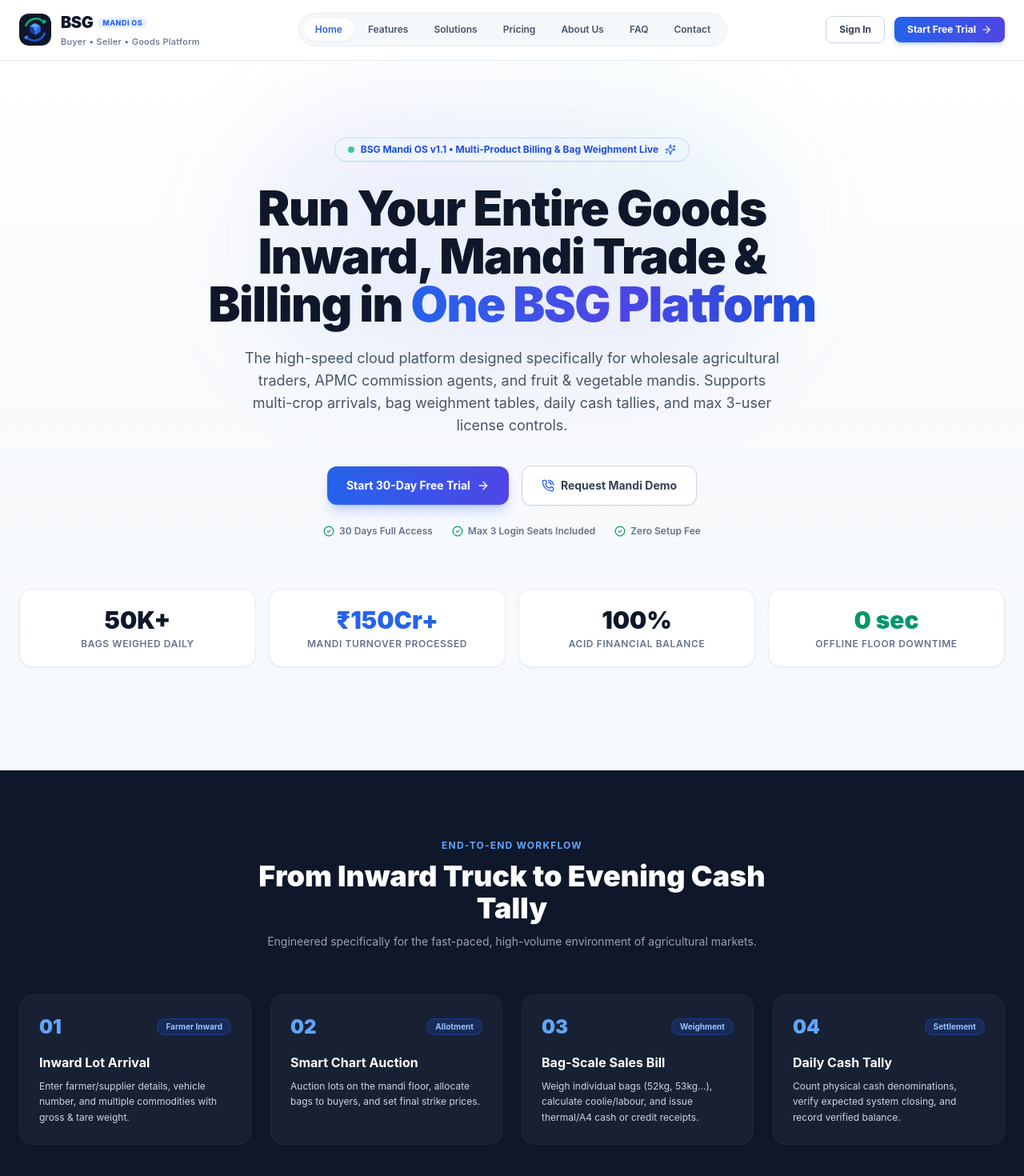
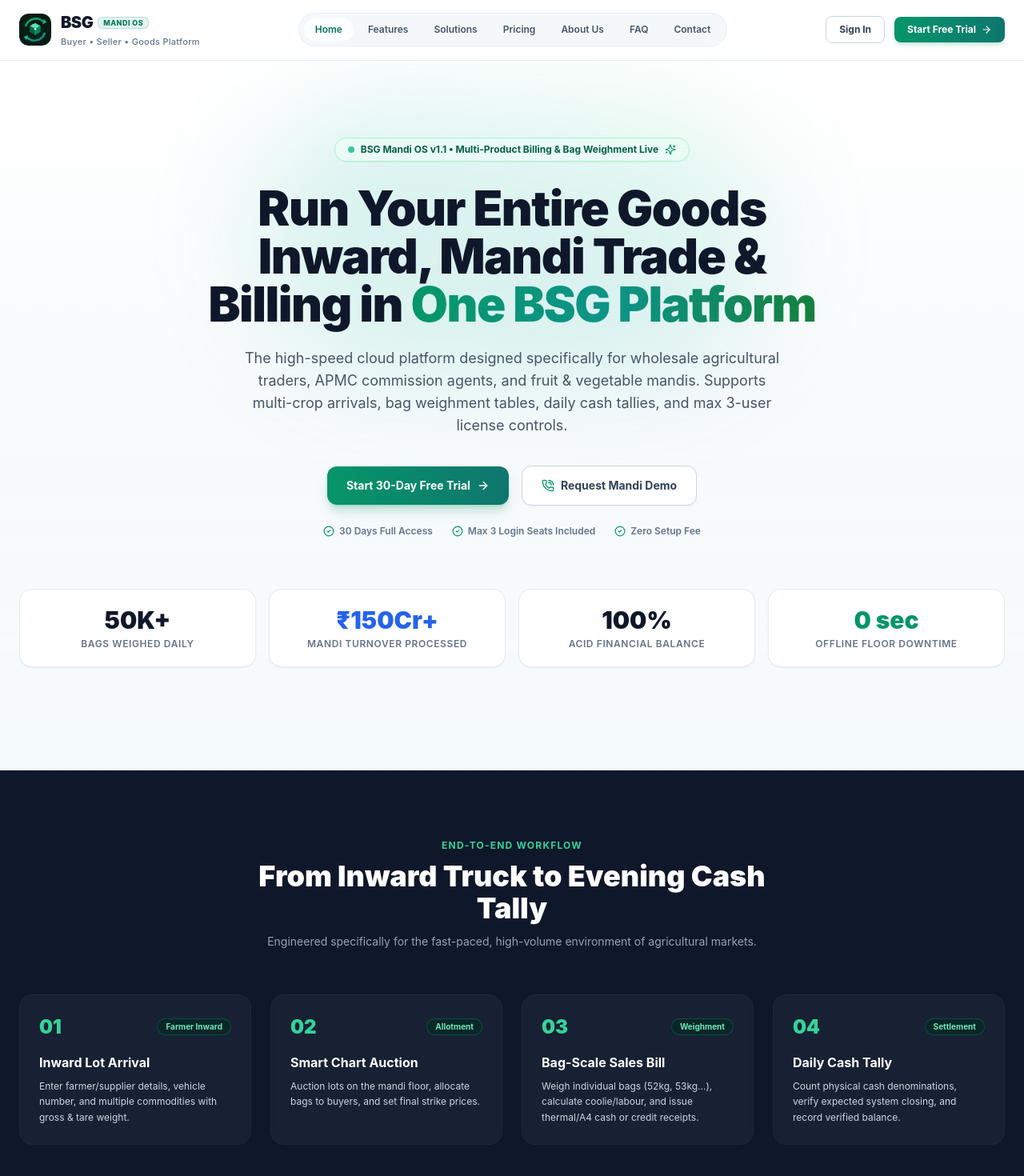
Before and after one commit to TamilselvanRaman/BSG, a Next.js app in the folder web/: page / in a window 1280 px wide. Shown: the top 1470 px of the page at 80% size. Built offline with nearby package versions, Linux system fonts and the light colour scheme.

Commit message:
feat(design): remove all emojis in favor of Lucide vector icons and switch color theme to premium Emerald Green

```diff
--- a/web/src/app/page.tsx
+++ b/web/src/app/page.tsx
@@ -167,23 +167,23 @@ export default function HomePage() {
       {/* ============================================================
           HERO SECTION
          ============================================================ */}
-      <section className="relative overflow-hidden border-b border-slate-200/80 bg-gradient-to-b from-white via-slate-50 to-blue-50/30 pt-16 pb-20 lg:pt-24 lg:pb-32">
+      <section className="relative overflow-hidden border-b border-slate-200/80 bg-gradient-to-b from-white via-slate-50 to-emerald-50/25 pt-16 pb-20 lg:pt-24 lg:pb-32">
         {/* Glow circles */}
-        <div className="absolute top-1/4 left-1/2 -translate-x-1/2 -translate-y-1/2 w-[650px] h-[350px] bg-gradient-to-tr from-blue-400/10 via-indigo-500/10 to-teal-400/10 blur-3xl pointer-events-none rounded-full" />
+        <div className="absolute top-1/4 left-1/2 -translate-x-1/2 -translate-y-1/2 w-[650px] h-[350px] bg-gradient-to-tr from-emerald-400/15 via-teal-500/15 to-green-400/10 blur-3xl pointer-events-none rounded-full" />
 
         <div className="relative mx-auto max-w-7xl px-6">
           <div className="mx-auto max-w-3xl text-center">
             {/* Pill Banner */}
-            <div className="inline-flex items-center gap-2 rounded-full border border-blue-200 bg-blue-50/80 px-4 py-1.5 text-xs font-bold text-blue-700 shadow-sm backdrop-blur-sm">
+            <div className="inline-flex items-center gap-2 rounded-full border border-emerald-200 bg-emerald-50/80 px-4 py-1.5 text-xs font-bold text-emerald-800 shadow-sm backdrop-blur-sm">
               <span className="flex h-2 w-2 rounded-full bg-emerald-500 animate-pulse" />
               <span>BSG Mandi OS v1.1 • Multi-Product Billing & Bag Weighment Live</span>
-              <Sparkles className="h-3.5 w-3.5 text-blue-600" />
+              <Sparkles className="h-3.5 w-3.5 text-emerald-600" />
             </div>
 
             {/* Headline */}
             <h1 className="mt-7 text-4xl font-black tracking-tight text-slate-900 sm:text-5xl lg:text-6xl leading-[1.12]">
               Run Your Entire Goods Inward, Mandi Trade & Billing in{" "}
-              <span className="bg-gradient-to-r from-blue-600 via-indigo-600 to-blue-700 bg-clip-text text-transparent">
+              <span className="bg-gradient-to-r from-emerald-600 via-teal-600 to-green-700 bg-clip-text text-transparent">
                 One BSG Platform
               </span>
             </h1>
@@ -198,7 +198,7 @@ export default function HomePage() {
             <div className="mt-9 flex flex-wrap items-center justify-center gap-4">
               <Link
                 href="/register"
-                className="inline-flex items-center gap-2 rounded-xl bg-gradient-to-r from-blue-600 to-indigo-600 px-6 py-3.5 text-sm font-bold text-white shadow-lg shadow-blue-600/25 hover:from-blue-700 hover:to-indigo-700 transition hover:shadow-xl hover:-translate-y-0.5"
+                className="inline-flex items-center gap-2 rounded-xl bg-gradient-to-r from-emerald-600 to-teal-700 px-6 py-3.5 text-sm font-bold text-white shadow-lg shadow-emerald-600/25 hover:from-emerald-700 hover:to-teal-800 transition hover:shadow-xl hover:-translate-y-0.5"
               >
                 <span>Start 30-Day Free Trial</span>
                 <ArrowRight className="h-4 w-4" />
@@ -207,7 +207,7 @@ export default function HomePage() {
                 href="#enquiry-section"
                 className="inline-flex items-center gap-2 rounded-xl border border-slate-300 bg-white px-6 py-3.5 text-sm font-bold text-slate-700 shadow-sm hover:bg-slate-50 hover:border-slate-400 transition hover:-translate-y-0.5"
               >
-                <PhoneCall className="h-4 w-4 text-blue-600" />
+                <PhoneCall className="h-4 w-4 text-emerald-600" />
                 <span>Request Mandi Demo</span>
               </a>
             </div>
@@ -265,7 +265,7 @@ export default function HomePage() {
       <section className="py-20 bg-slate-900 text-white border-b border-slate-800">
         <div className="mx-auto max-w-7xl px-6">
           <div className="text-center max-w-2xl mx-auto">
-            <span className="text-xs font-bold uppercase tracking-widest text-blue-400">
+            <span className="text-xs font-bold uppercase tracking-widest text-emerald-400">
               End-to-End Workflow
             </span>
             <h2 className="mt-2 text-3xl font-black sm:text-4xl">
@@ -280,17 +280,17 @@ export default function HomePage() {
             {WORKFLOW_STEPS.map((s) => (
               <div
                 key={s.step}
-                className="relative rounded-2xl border border-slate-800 bg-slate-800/60 p-6 backdrop-blur hover:border-blue-500/50 hover:bg-slate-800 transition group"
+                className="relative rounded-2xl border border-slate-800 bg-slate-800/60 p-6 backdrop-blur hover:border-emerald-500/50 hover:bg-slate-800 transition group"
               >
                 <div className="flex items-center justify-between">
-                  <span className="text-2xl font-black text-blue-400 group-hover:scale-110 transition-transform">
+                  <span className="text-2xl font-black text-emerald-400 group-hover:scale-110 transition-transform">
                     {s.step}
                   </span>
-                  <span className="rounded-full bg-blue-900/40 border border-blue-700/50 px-2.5 py-0.5 text-[10px] font-bold text-blue-300">
+                  <span className="rounded-full bg-emerald-950/60 border border-emerald-700/50 px-2.5 py-0.5 text-[10px] font-bold text-emerald-300">
                     {s.tag}
                   </span>
                 </div>
-                <h3 className="mt-4 text-base font-bold text-white group-hover:text-blue-300 transition-colors">
+                <h3 className="mt-4 text-base font-bold text-white group-hover:text-emerald-300 transition-colors">
                   {s.title}
                 </h3>
                 <p className="mt-2 text-xs text-slate-300 leading-relaxed">
@@ -308,7 +308,7 @@ export default function HomePage() {
       <section className="py-20 bg-white border-b border-slate-200">
         <div className="mx-auto max-w-7xl px-6">
           <div className="text-center max-w-2xl mx-auto">
-            <span className="text-xs font-bold uppercase tracking-widest text-blue-600">
+            <span className="text-xs font-bold uppercase tracking-widest text-emerald-700">
               Complete Mandi Suite
             </span>
             <h2 className="mt-2 text-3xl font-black text-slate-900 sm:text-4xl">
@@ -325,17 +325,17 @@ export default function HomePage() {
               return (
                 <div
                   key={item.title}
-                  className="rounded-2xl border border-slate-200 bg-slate-50/50 p-6 hover:bg-white hover:border-blue-300 hover:shadow-lg transition-all group"
+                  className="rounded-2xl border border-slate-200 bg-slate-50/50 p-6 hover:bg-white hover:border-emerald-300 hover:shadow-lg transition-all group"
                 >
                   <div className="flex items-center justify-between">
-                    <div className="flex h-12 w-12 items-center justify-center rounded-xl bg-blue-100/80 text-blue-700 group-hover:bg-blue-600 group-hover:text-white transition-colors">
+                    <div className="flex h-12 w-12 items-center justify-center rounded-xl bg-emerald-100/80 text-emerald-800 group-hover:bg-emerald-600 group-hover:text-white transition-colors">
                       <Icon className="h-6 w-6" />
                     </div>
                     <span className="rounded-full bg-slate-100 border border-slate-200 px-2.5 py-0.5 text-[10px] font-bold text-slate-600 uppercase tracking-wider">
                       {item.badge}
                     </span>
                   </div>
-                  <h3 className="mt-5 text-base font-bold text-slate-900 group-hover:text-blue-600 transition-colors">
+                  <h3 className="mt-5 text-base font-bold text-slate-900 group-hover:text-emerald-700 transition-colors">
                     {item.title}
                   </h3>
                   <p className="mt-2 text-xs text-slate-600 leading-relaxed">
@@ -351,13 +351,13 @@ export default function HomePage() {
       {/* ============================================================
           ENQUIRY & DEMO CONTACT FORM
          ============================================================ */}
-      <section id="enquiry-section" className="py-20 bg-gradient-to-b from-slate-50 to-blue-50/40">
+      <section id="enquiry-section" className="py-20 bg-gradient-to-b from-slate-50 to-emerald-50/30">
         <div className="mx-auto max-w-7xl px-6">
           <div className="grid gap-12 lg:grid-cols-12 items-center">
             {/* Left pitch */}
             <div className="lg:col-span-5 space-y-6">
-              <span className="inline-flex items-center gap-1.5 rounded-full bg-blue-100 px-3.5 py-1 text-xs font-bold text-blue-800">
-                <Zap className="h-3.5 w-3.5 text-blue-600" />
+              <span className="inline-flex items-center gap-1.5 rounded-full bg-emerald-100 px-3.5 py-1 text-xs font-bold text-emerald-800">
+                <Zap className="h-3.5 w-3.5 text-emerald-600" />
                 Free Onboarding Support
               </span>
               <h2 className="text-3xl font-black text-slate-900 sm:text-4xl">
@@ -437,7 +437,7 @@ export default function HomePage() {
                           placeholder="e.g. Kannan Murugan"
                           value={enquiryForm.fullName}
                           onChange={(e) => setEnquiryForm({ ...enquiryForm, fullName: e.target.value })}
-                          className="w-full rounded-xl border border-slate-300 px-3.5 py-2.5 text-sm focus:border-blue-600 focus:outline-none"
+                          className="w-full rounded-xl border border-slate-300 px-3.5 py-2.5 text-sm focus:border-emerald-600 focus:ring-1 focus:ring-emerald-600 focus:outline-none"
                         />
                       </div>
                       <div>
@@ -450,7 +450,7 @@ export default function HomePage() {
                           placeholder="e.g. BSG Trading Corp"
                           value={enquiryForm.shopName}
                           onChange={(e) => setEnquiryForm({ ...enquiryForm, shopName: e.target.value })}
-                          className="w-full rounded-xl border border-slate-300 px-3.5 py-2.5 text-sm focus:border-blue-600 focus:outline-none"
+                          className="w-full rounded-xl border border-slate-300 px-3.5 py-2.5 text-sm focus:border-emerald-600 focus:ring-1 focus:ring-emerald-600 focus:outline-none"
                         />
                       </div>
                     </div>
@@ -466,7 +466,7 @@ export default function HomePage() {
                           placeholder="10-digit mobile number"
                           value={enquiryForm.phone}
                           onChange={(e) => setEnquiryForm({ ...enquiryForm, phone: e.target.value })}
-                          className="w-full rounded-xl border border-slate-300 px-3.5 py-2.5 text-sm focus:border-blue-600 focus:outline-none"
+                          className="w-full rounded-xl border border-slate-300 px-3.5 py-2.5 text-sm focus:border-emerald-600 focus:ring-1 focus:ring-emerald-600 focus:outline-none"
                         />
                       </div>
                       <div>
@@ -479,7 +479,7 @@ export default function HomePage() {
                           placeholder="e.g. Coimbatore / Oddanchatram"
                           value={enquiryForm.city}
                           onChange={(e) => setEnquiryForm({ ...enquiryForm, city: e.target.value })}
-                          className="w-full rounded-xl border border-slate-300 px-3.5 py-2.5 text-sm focus:border-blue-600 focus:outline-none"
+                          className="w-full rounded-xl border border-slate-300 px-3.5 py-2.5 text-sm focus:border-emerald-600 focus:ring-1 focus:ring-emerald-600 focus:outline-none"
                         />
                       </div>
                     </div>
@@ -492,7 +492,7 @@ export default function HomePage() {
                         <select
                           value={enquiryForm.businessType}
                           onChange={(e) => setEnquiryForm({ ...enquiryForm, businessType: e.target.value })}
-                          className="w-full rounded-xl border border-slate-300 px-3 py-2.5 text-sm focus:border-blue-600 focus:outline-none bg-white"
+                          className="w-full rounded-xl border border-slate-300 px-3 py-2.5 text-sm focus:border-emerald-600 focus:outline-none bg-white"
                         >
                           <option value="Vegetable Mandi">Vegetable Mandi Trader</option>
                           <option value="Fruit Commission Agent">Fruit Commission Agent</option>
@@ -508,7 +508,7 @@ export default function HomePage() {
                         <select
                           value={enquiryForm.dailyBags}
                           onChange={(e) => setEnquiryForm({ ...enquiryForm, dailyBags: e.target.value })}
-                          className="w-full rounded-xl border border-slate-300 px-3 py-2.5 text-sm focus:border-blue-600 focus:outline-none bg-white"
+                          className="w-full rounded-xl border border-slate-300 px-3 py-2.5 text-sm focus:border-emerald-600 focus:outline-none bg-white"
                         >
                           <option value="Under 500 Bags">Under 500 Bags / Day</option>
                           <option value="500 - 2000 Bags">500 - 2,000 Bags / Day</option>
@@ -526,14 +526,14 @@ export default function HomePage() {
                         placeholder="Tell us about your weighment flow, printers, or custom commission rate needs..."
                         value={enquiryForm.message}
                         onChange={(e) => setEnquiryForm({ ...enquiryForm, message: e.target.value })}
-                        className="w-full rounded-xl border border-slate-300 p-3 text-sm focus:border-blue-600 focus:outline-none"
+                        className="w-full rounded-xl border border-slate-300 p-3 text-sm focus:border-emerald-600 focus:ring-1 focus:ring-emerald-600 focus:outline-none"
                       />
                     </div>
 
                     <button
                       type="submit"
                       disabled={submitting}
-                      className="w-full flex items-center justify-center gap-2 rounded-xl bg-gradient-to-r from-blue-600 to-indigo-600 py-3.5 text-sm font-bold text-white shadow-md shadow-blue-600/25 hover:from-blue-700 hover:to-indigo-700 transition disabled:opacity-50"
+                      className="w-full flex items-center justify-center gap-2 rounded-xl bg-gradient-to-r from-emerald-600 to-teal-700 py-3.5 text-sm font-bold text-white shadow-md shadow-emerald-600/25 hover:from-emerald-700 hover:to-teal-800 transition disabled:opacity-50"
                     >
                       <Send className="h-4 w-4" />
                       <span>{submitting ? "Sending Enquiry..." : "Submit Enquiry & Get Free Trial Key"}</span>
@@ -555,7 +555,7 @@ export default function HomePage() {
       <section className="py-20 bg-white border-t border-slate-200">
         <div className="mx-auto max-w-4xl px-6">
           <div className="text-center">
-            <span className="text-xs font-bold uppercase tracking-widest text-blue-600">
+            <span className="text-xs font-bold uppercase tracking-widest text-emerald-700">
               Frequently Asked Questions
             </span>
             <h2 className="mt-2 text-3xl font-black text-slate-900 sm:text-4xl">
@@ -580,18 +580,18 @@ export default function HomePage() {
       {/* ============================================================
           BOTTOM CTA BAR
          ============================================================ */}
-      <section className="py-16 bg-gradient-to-r from-blue-600 via-indigo-600 to-blue-700 text-white text-center">
+      <section className="py-16 bg-gradient-to-r from-emerald-700 via-teal-700 to-green-800 text-white text-center">
         <div className="mx-auto max-w-4xl px-6 space-y-6">
           <h2 className="text-3xl font-black sm:text-4xl tracking-tight">
             Start Your Shop's 30-Day Free Trial Today
           </h2>
-          <p className="text-sm text-blue-100 max-w-xl mx-auto">
+          <p className="text-sm text-emerald-100 max-w-xl mx-auto">
             Experience the speed of digital bag weighment, live smart charts, and daily cash tallies.
           </p>
           <div className="flex flex-wrap items-center justify-center gap-4 pt-2">
             <Link
               href="/register"
-              className="rounded-xl bg-white px-7 py-3 text-sm font-bold text-blue-700 shadow-md hover:bg-blue-50 transition"
+              className="rounded-xl bg-white px-7 py-3 text-sm font-bold text-emerald-800 shadow-md hover:bg-emerald-50 transition"
             >
               Register Shop Now
             </Link>
--- a/web/src/components/BsgLogo.tsx
+++ b/web/src/components/BsgLogo.tsx
@@ -18,64 +18,60 @@ export function BsgIcon({ size = 36, className = "" }: { size?: number; classNam
       className={className}
     >
       <defs>
-        {/* Gradients */}
-        <linearGradient id="bsg-blue-grad" x1="0%" y1="0%" x2="100%" y2="100%">
-          <stop offset="0%" stopColor="#2563EB" />
-          <stop offset="100%" stopColor="#1D4ED8" />
+        {/* Emerald & Green Gradients */}
+        <linearGradient id="bsg-emerald-primary" x1="0%" y1="0%" x2="100%" y2="100%">
+          <stop offset="0%" stopColor="#10B981" />
+          <stop offset="100%" stopColor="#047857" />
         </linearGradient>
-        <linearGradient id="bsg-emerald-grad" x1="0%" y1="0%" x2="100%" y2="100%">
-          <stop offset="0%" stopColor="#10B981" />
-          <stop offset="100%" stopColor="#059669" />
+        <linearGradient id="bsg-teal-secondary" x1="0%" y1="0%" x2="100%" y2="100%">
+          <stop offset="0%" stopColor="#14B8A6" />
+          <stop offset="100%" stopColor="#0F766E" />
         </linearGradient>
         <linearGradient id="bsg-box-top" x1="0%" y1="0%" x2="100%" y2="100%">
-          <stop offset="0%" stopColor="#60A5FA" />
-          <stop offset="100%" stopColor="#3B82F6" />
+          <stop offset="0%" stopColor="#6EE7B7" />
+          <stop offset="100%" stopColor="#34D399" />
         </linearGradient>
         <linearGradient id="bsg-box-left" x1="0%" y1="0%" x2="100%" y2="100%">
-          <stop offset="0%" stopColor="#1E40AF" />
-          <stop offset="100%" stopColor="#1E3A8A" />
+          <stop offset="0%" stopColor="#047857" />
+          <stop offset="100%" stopColor="#064E3B" />
         </linearGradient>
         <linearGradient id="bsg-box-right" x1="0%" y1="0%" x2="100%" y2="100%">
-          <stop offset="0%" stopColor="#3B82F6" />
-          <stop offset="100%" stopColor="#1D4ED8" />
+          <stop offset="0%" stopColor="#059669" />
+          <stop offset="100%" stopColor="#047857" />
         </linearGradient>
         <filter id="bsg-shadow" x="-10%" y="-10%" width="130%" height="130%">
-          <feDropShadow dx="0" dy="2" stdDeviation="2.5" floodColor="#1E3A8A" floodOpacity="0.25" />
+          <feDropShadow dx="0" dy="2" stdDeviation="2.5" floodColor="#064E3B" floodOpacity="0.3" />
         </filter>
       </defs>
 
-      {/* Rounded container with subtle backdrop */}
-      <rect width="48" height="48" rx="12" fill="#0F172A" />
+      {/* Rounded container with deep forest background */}
+      <rect width="48" height="48" rx="12" fill="#061C14" />
 
-      {/* --- BUYING ARROW (Green / Inward / Procurement) --- */}
-      {/* Curved arrow coming in from top-left curving clockwise */}
+      {/* BUYING ARROW (Mint-Emerald Inflow / Procurement) */}
       <path
         d="M 10 18 A 16 16 0 0 1 36 12"
-        stroke="url(#bsg-emerald-grad)"
+        stroke="url(#bsg-emerald-primary)"
         strokeWidth="3.2"
         strokeLinecap="round"
       />
-      {/* Arrowhead on top right */}
       <polygon
         points="37,8 41,13 35,16"
         fill="#10B981"
       />
 
-      {/* --- SELLING ARROW (Blue / Outward / Sales) --- */}
-      {/* Curved arrow coming in from bottom-right curving clockwise */}
+      {/* SELLING ARROW (Teal-Jade Outflow / Sales) */}
       <path
         d="M 38 30 A 16 16 0 0 1 12 36"
-        stroke="url(#bsg-blue-grad)"
+        stroke="url(#bsg-teal-secondary)"
         strokeWidth="3.2"
         strokeLinecap="round"
       />
-      {/* Arrowhead on bottom left */}
       <polygon
         points="11,40 7,35 13,32"
-        fill="#3B82F6"
+        fill="#14B8A6"
       />
 
-      {/* --- CENTER PRODUCT / GOODS MANAGEMENT CUBE --- */}
+      {/* CENTER PRODUCT / GOODS MANAGEMENT CUBE */}
       <g filter="url(#bsg-shadow)">
         {/* Isometric Cube Top Face */}
         <polygon
@@ -93,12 +89,12 @@ export function BsgIcon({ size = 36, className = "" }: { size?: number; classNam
           fill="url(#bsg-box-right)"
         />
 
-        {/* Goods box tape / seam lines */}
-        <line x1="20" y1="16.25" x2="28" y2="20.75" stroke="#93C5FD" strokeWidth="1" strokeOpacity="0.8" />
-        <line x1="24" y1="23" x2="24" y2="32" stroke="#60A5FA" strokeWidth="0.8" strokeOpacity="0.6" />
+        {/* Goods box seam lines */}
+        <line x1="20" y1="16.25" x2="28" y2="20.75" stroke="#A7F3D0" strokeWidth="1" strokeOpacity="0.9" />
+        <line x1="24" y1="23" x2="24" y2="32" stroke="#34D399" strokeWidth="0.8" strokeOpacity="0.7" />
 
-        {/* Small scale / weigh pip in center */}
-        <circle cx="24" cy="23" r="1.5" fill="#34D399" />
+        {/* Precision scale pip */}
+        <circle cx="24" cy="23" r="1.5" fill="#ECFDF5" />
       </g>
     </svg>
   );
@@ -142,14 +138,14 @@ export function BsgLogo({
           >
             BSG
           </span>
-          <span className="rounded-md bg-blue-600/10 px-1.5 py-0.5 text-[9px] font-extrabold uppercase tracking-wider text-blue-600">
+          <span className="rounded-md bg-emerald-600/10 border border-emerald-600/20 px-1.5 py-0.5 text-[9px] font-extrabold uppercase tracking-wider text-emerald-700">
             Mandi OS
           </span>
         </div>
         <p
           className={`font-medium tracking-wide mt-0.5 ${
             size === "sm" ? "text-[10px]" : "text-[11px]"
-          } ${isDark ? "text-slate-400" : "text-slate-500"}`}
+          } ${isDark ? "text-emerald-400/80" : "text-slate-500"}`}
         >
           Buyer • Seller • Goods Platform
         </p>
--- a/web/src/components/PublicLayout.tsx
+++ b/web/src/components/PublicLayout.tsx
@@ -47,8 +47,8 @@ export function PublicNavbar() {
                 href={item.href}
                 className={`px-3.5 py-1.5 text-xs font-semibold rounded-full transition-all ${
                   active
-                    ? "bg-white text-blue-600 shadow-sm"
-                    : "text-slate-600 hover:text-slate-900 hover:bg-white/60"
+                    ? "bg-white text-emerald-700 shadow-xs font-bold"
+                    : "text-slate-600 hover:text-emerald-700 hover:bg-white/60"
                 }`}
               >
                 {item.label}
@@ -67,7 +67,7 @@ export function PublicNavbar() {
           </Link>
           <Link
             href="/register"
-            className="inline-flex items-center gap-1.5 rounded-lg bg-gradient-to-r from-blue-600 to-indigo-600 px-4 py-2 text-xs font-bold text-white shadow-md shadow-blue-600/20 hover:from-blue-700 hover:to-indigo-700 transition hover:shadow-lg"
+            className="inline-flex items-center gap-1.5 rounded-lg bg-gradient-to-r from-emerald-600 to-teal-700 px-4 py-2 text-xs font-bold text-white shadow-md shadow-emerald-600/20 hover:from-emerald-700 hover:to-teal-800 transition hover:shadow-lg"
           >
             <span>Start Free Trial</span>
             <ArrowRight className="h-3.5 w-3.5" />
@@ -95,7 +95,7 @@ export function PublicNavbar() {
                 onClick={() => setMobileMenuOpen(false)}
                 className={`rounded-lg px-3 py-2 text-sm font-semibold transition ${
                   pathname === item.href
-                    ? "bg-blue-50 text-blue-600"
+                    ? "bg-emerald-50 text-emerald-700 font-bold"
                     : "text-slate-700 hover:bg-slate-100"
                 }`}
               >
@@ -113,7 +113,7 @@ export function PublicNavbar() {
               <Link
                 href="/register"
                 onClick={() => setMobileMenuOpen(false)}
-                className="w-full text-center rounded-lg bg-blue-600 py-2.5 text-xs font-bold text-white shadow hover:bg-blue-700"
+                className="w-full text-center rounded-lg bg-emerald-600 py-2.5 text-xs font-bold text-white shadow hover:bg-emerald-700"
               >
                 Register New Business
               </Link>
```
Also changed, not shown: web/src/app/login/page.tsx (+39 -33 lines), web/src/app/pricing/page.tsx (+6 -6 lines), web/src/app/register/page.tsx (+7 -7 lines), web/src/app/super-admin/dashboard/page.tsx (+6 -3 lines), web/src/features/BusinessWorkspace.tsx (+12 -8 lines), web/public/bsg-icon.svg, 1 other file (tests, documents, lock files or other folders).
